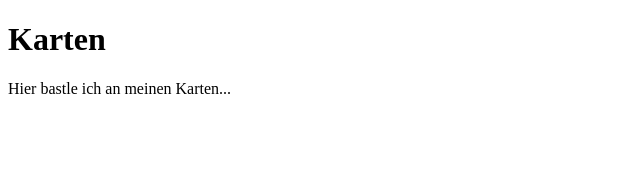
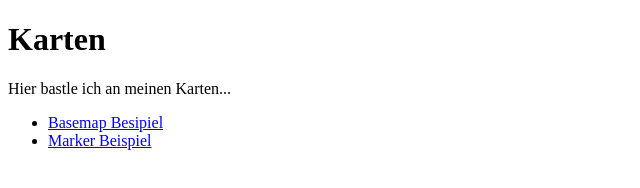
Before and after one commit to Mariii93/Mariii93.github.io, a plain HTML site: page index.html in a window 1280 px wide. Shown: the whole page, without its empty margins (0-640 px from the left). Drawn offline with Linux system fonts and the light colour scheme.

Commit message:
Marker in Karte

```diff
--- a/index.html
+++ b/index.html
@@ -4,10 +4,14 @@
     <meta charset="UTF-8">
     <meta name="viewport" content="width=device-width, initial-scale=1.0">
     <meta http-equiv="X-UA-Compatible" content="ie=edge">
-    <title>Document</title>
+    <title>Hallo Welt</title>
 </head>
 <body>
     <h1>Karten</h1>
     <p>Hier bastle ich an meinen Karten...</p>
+    <ul>
+        <li><a href="basemap.html">Basemap Besipiel</a></li>
+        <li><a href="marker.html">Marker Beispiel</a></li>
+    </ul>
 </body>
 </html>
--- a/marker.js
+++ b/marker.js
@@ -61,3 +61,5 @@ L.control.scale({
 //http://leafletjs.com/reference-1.3.0.html#control-scale-maxwidth
 //http://leafletjs.com/reference-1.3.0.html#control-scale-metric
 //http://leafletjs.com/reference-1.3.0.html#control-scale-position
+
+L.marker([47.264, 11.385]).addTo(myMap);
```
